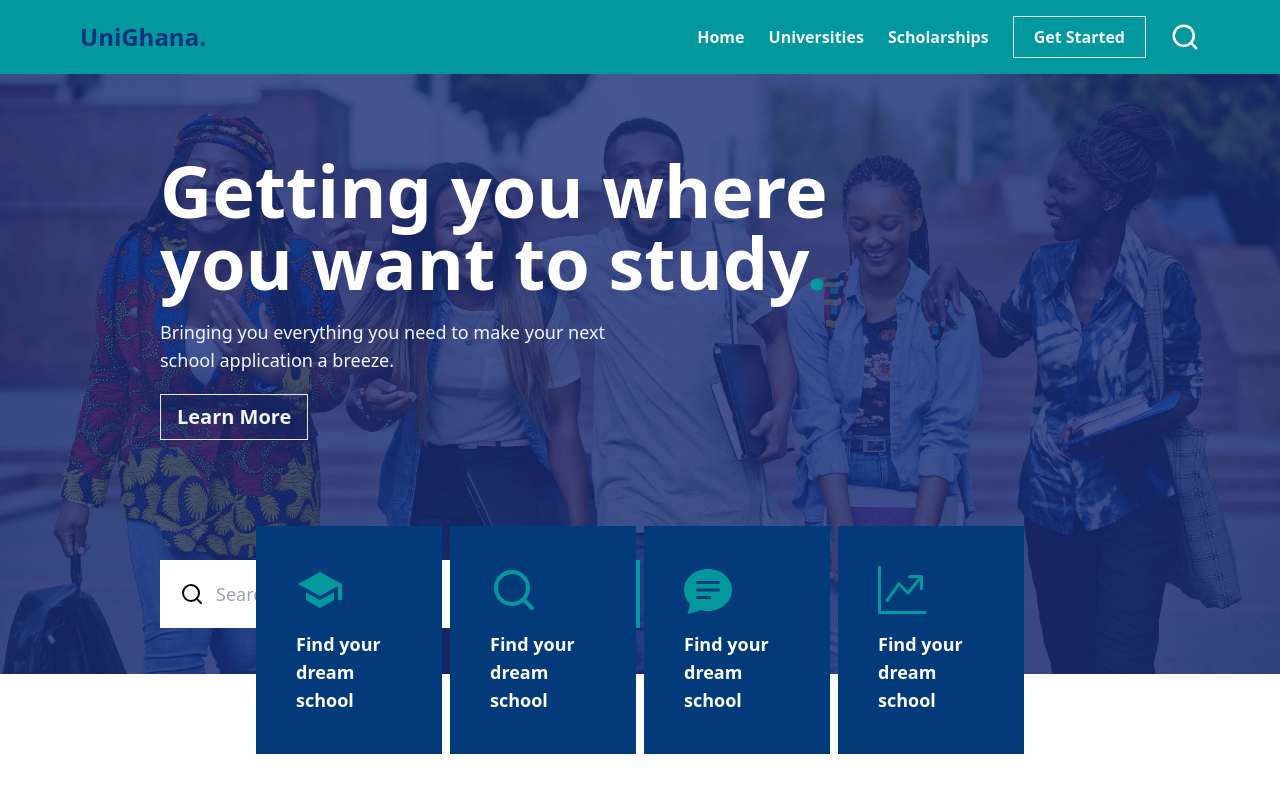
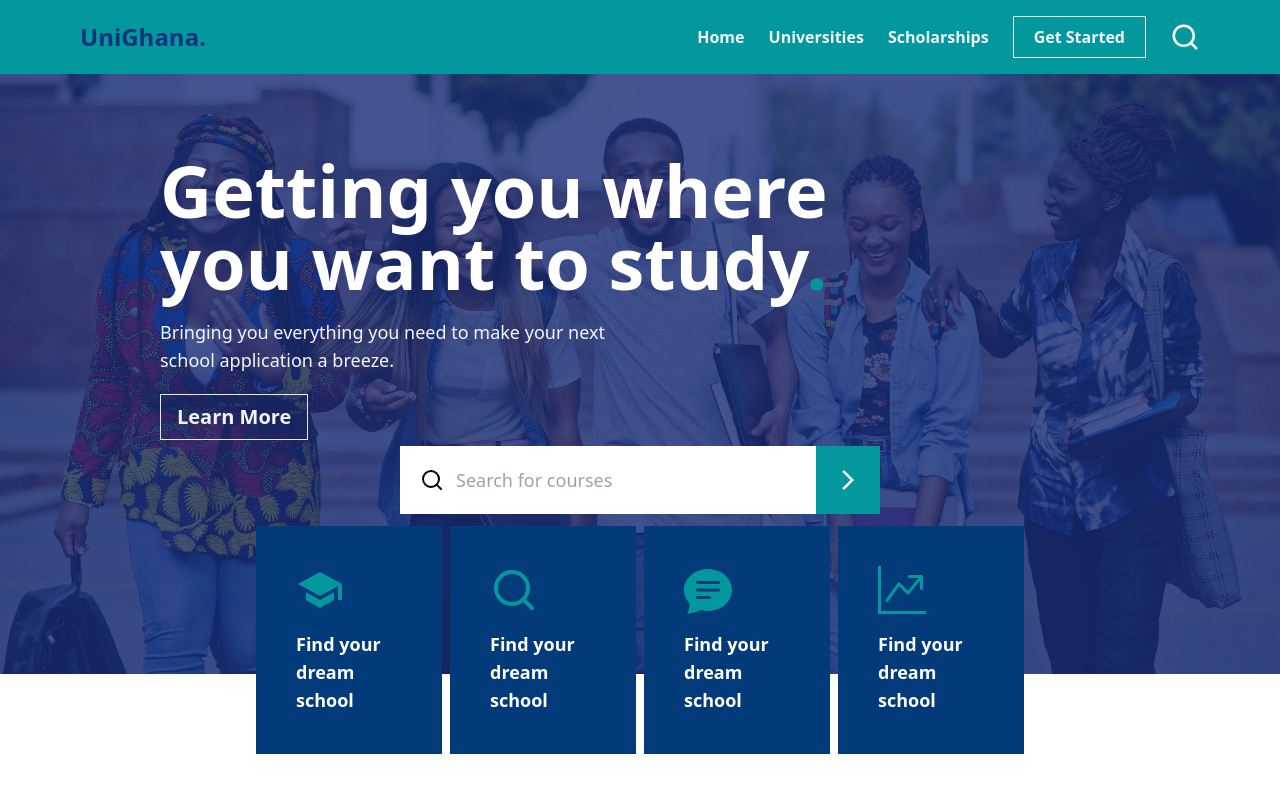
Before and after one commit to bjamyl/uni-ghana-landing, a Next.js app: page / in a window 1280 px wide. Shown: the top 789 px of the page. Built offline with nearby package versions, Linux system fonts and the light colour scheme.

Commit message:
fixed searchbar and cards component css bug

```diff
--- a/components/Hero.tsx
+++ b/components/Hero.tsx
@@ -1,8 +1,5 @@
 import React from "react";
-import Image from "next/image";
-import hero_img from "/images/hero.png";
-import { MdArrowForwardIos } from "react-icons/md";
-import { FiSearch } from "react-icons/fi";
+import Search from "./Search";
 import Cards from "./Cards";
 
 export default function Hero() {
@@ -27,20 +24,8 @@ export default function Hero() {
             Learn More
           </button>
         </div>
-        <form className="mt-20 bg-[#03989e] md:w-1/2" action="">
-          <div className="flex items-center">
-            <div className=" p-3 xl:p-5 flex items-center h-full flex-1 bg-white">
-              <p className="text-2xl">
-                <FiSearch />
-              </p>
-              <input className="pl-3 xl:text-lg w-full focus:outline-none" type="text" placeholder="Search for courses"/>
-            </div>
-            <p className="text-2xl  text-white px-3 xl:px-5">
-              <MdArrowForwardIos />
-            </p>
-          </div>
-        </form>
-        <div className="xl absolute w-full flex justify-center -bottom-20">
+        <div className="xl absolute w-full flex flex-col items-center gap-3 justify-center -bottom-40 md:-bottom-20">
+        <Search/>
           <Cards/>
         </div>
       </div>
--- /dev/null
+++ b/components/Search.tsx
@@ -0,0 +1,25 @@
+import React from "react";
+import { FiSearch } from "react-icons/fi";
+import { MdArrowForwardIos } from "react-icons/md";
+
+export default function Search() {
+  return (
+    <form className="mt-20 bg-[#03989e] md:w-1/2" action="">
+      <div className="flex items-center">
+        <div className=" p-3 xl:p-5 flex items-center h-full flex-1 bg-white">
+          <p className="text-2xl">
+            <FiSearch />
+          </p>
+          <input
+            className="pl-3 xl:text-lg w-full focus:outline-none"
+            type="text"
+            placeholder="Search for courses"
+          />
+        </div>
+        <p className="text-2xl  text-white px-3 xl:px-5">
+          <MdArrowForwardIos />
+        </p>
+      </div>
+    </form>
+  );
+}
--- a/components/Universities.tsx
+++ b/components/Universities.tsx
@@ -3,7 +3,7 @@ import University from "./University";
 
 export default function Universities() {
   return (
-    <section className="mt-28 2xl:mx-24">
+    <section className=" mt-48 md:mt-28 2xl:mx-24">
       <div className="flex flex-col items-center">
         <h2 className="text-3xl font-bold text-center lg:text-4xl text-[#111b2e] xl:text-5xl mb-2">Universities</h2>
         <p className="mx-4 mb-2 text-center md:w-[60%] lg:w-1/2 lg:text-xl 2xl:mb-10">
```
